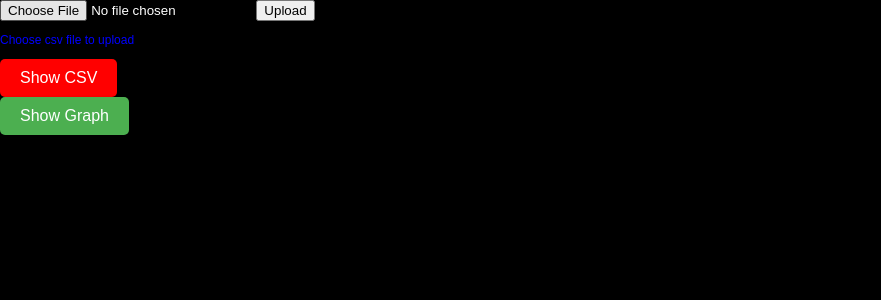
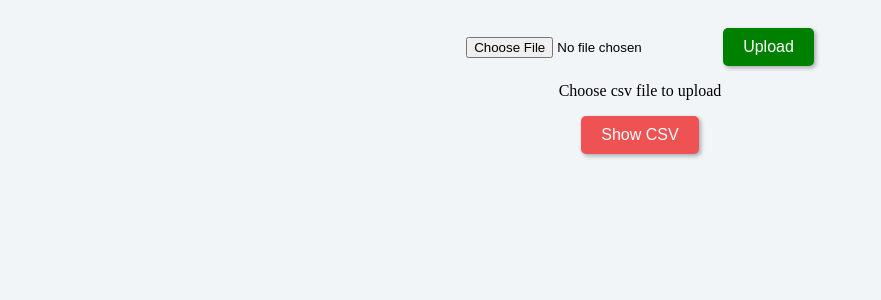
Before and after one commit to RohanVolety/Model-analysis, a Flask app: page / in a window 1280 px wide. Shown: the top 300 px of the page, without its empty margins (0-881 px from the left). Run offline with Flask 2, Linux system fonts and the light colour scheme.

Commit message:
added css

```diff
--- a/templates/index.html
+++ b/templates/index.html
@@ -1,24 +1,24 @@
 <!DOCTYPE html>
 <html>
-
   <head>
-    <meta charset="UTF-8">
-    <meta http-equiv="X-UA-Compatible" content="IE=edge">
-    <meta name="viewport" content="width=device-width, initial-scale=1.0">
-    <link rel="stylesheet" href="./main.css">
     <title>Uploading & Reading CSV file</title>
   </head>
-
-<body>
+  <body
+    style="
+      background-color: #f1f5f8;
+      display: flex;
+      flex-direction: column;
+      justify-content: center;
+      align-items: center;
+    "
+  >
     <form method="POST" enctype="multipart/form-data" action="/">
-        <input type="file" name="file" accept=".csv">
-        <input type="submit" value="Upload">
-    </form>
-    <p style="color:blue;">Choose csv file to upload</p>
-    <div style="">
-        <form action="/show_data" target="_blank">
-            <input type="submit" value="Show CSV" style="
-            background-color: #FF0000;
+      <input type="file" name="file" accept=".csv" />
+      <input
+        type="submit"
+        value="Upload"
+        style="
+          background-color: green;
           color: white;
           padding: 10px 20px;
           text-align: center;
@@ -28,13 +28,28 @@
           border-radius: 5px;
           border: none;
           cursor: pointer;
-            box-shadow: 2px 2px 4px rgba(0,0,0,0.3);
+          box-shadow: 2px 2px 4px rgba(0, 0, 0, 0.3);
           transition: all 0.2s ease-in-out;
-          " />
+          margin-top: 20px;
+        "
+      />
     </form>
-        <form action="//print-plot" target="_blank">
-            <input type="submit" value="Show Graph" style="
-            background-color: #4CAF50;
+    <div
+      style="
+        background-color: #f1f5f8;
+        display: flex;
+        flex-direction: column;
+        justify-content: center;
+        align-items: center;
+      "
+    >
+      <p>Choose csv file to upload</p>
+      <form action="/show_data" target="_blank">
+        <input
+          type="submit"
+          value="Show CSV"
+          style="
+            background-color: #ee5253;
             color: white;
             padding: 10px 20px;
             text-align: center;
@@ -44,11 +59,11 @@
             border-radius: 5px;
             border: none;
             cursor: pointer;
-            box-shadow: 2px 2px 4px rgba(0,0,0,0.3);
+            box-shadow: 2px 2px 4px rgba(0, 0, 0, 0.3);
             transition: all 0.2s ease-in-out;
-          " />
+          "
+        />
       </form>
     </div>
   </body>
-
 </html>
```
Lines whose indentation alone changed are shown as unchanged.
